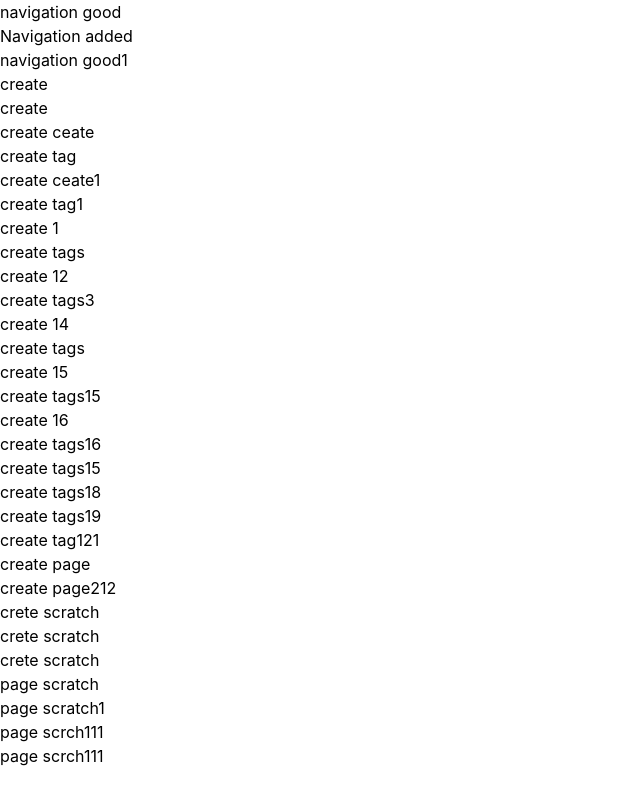
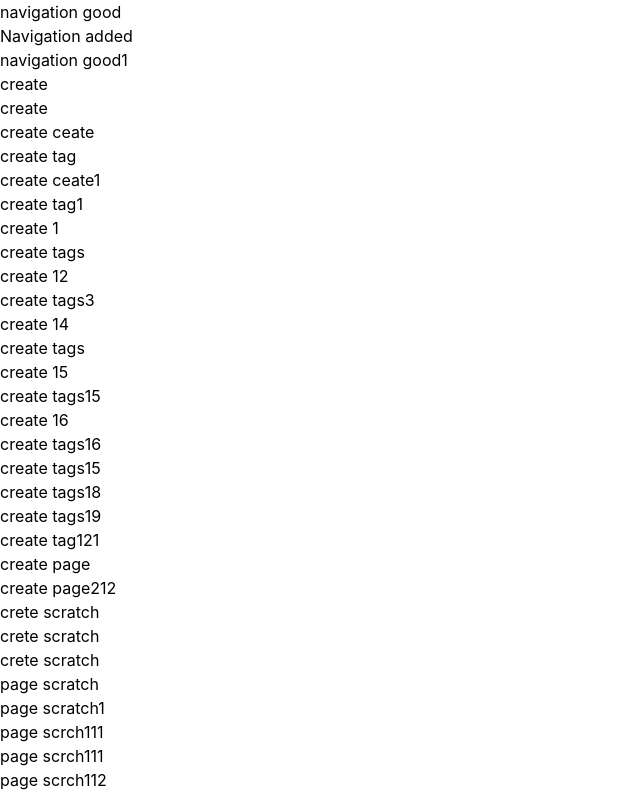
Before and after one commit to UmiduKaushika97/promotion-project, a React (Vite) app: page / in a window 1280 px wide. Shown: the part 316-1108 px from the top of the page, without its empty margins (0-640 px from the left). Before the commit the page ends 1084 px from the top, so only its background shows below. Built offline with nearby package versions, Linux system fonts and the light colour scheme.

Commit message:
scrich page done

```diff
--- a/src/App.tsx
+++ b/src/App.tsx
@@ -71,6 +71,8 @@ function App() {
 
 <h2>page scrch111</h2>
 
+<h2>page scrch112</h2>
+
     </>
   )
 }
```
